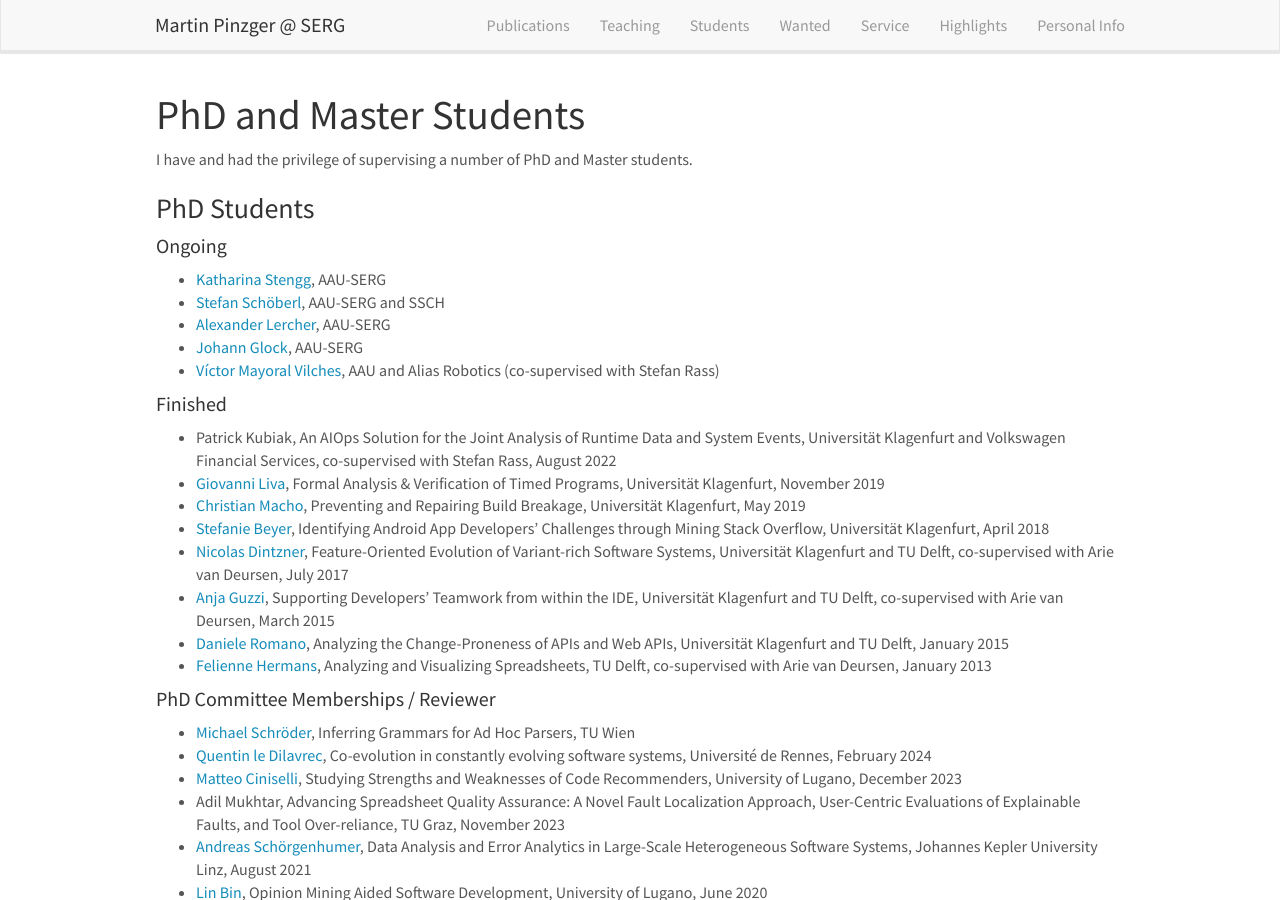
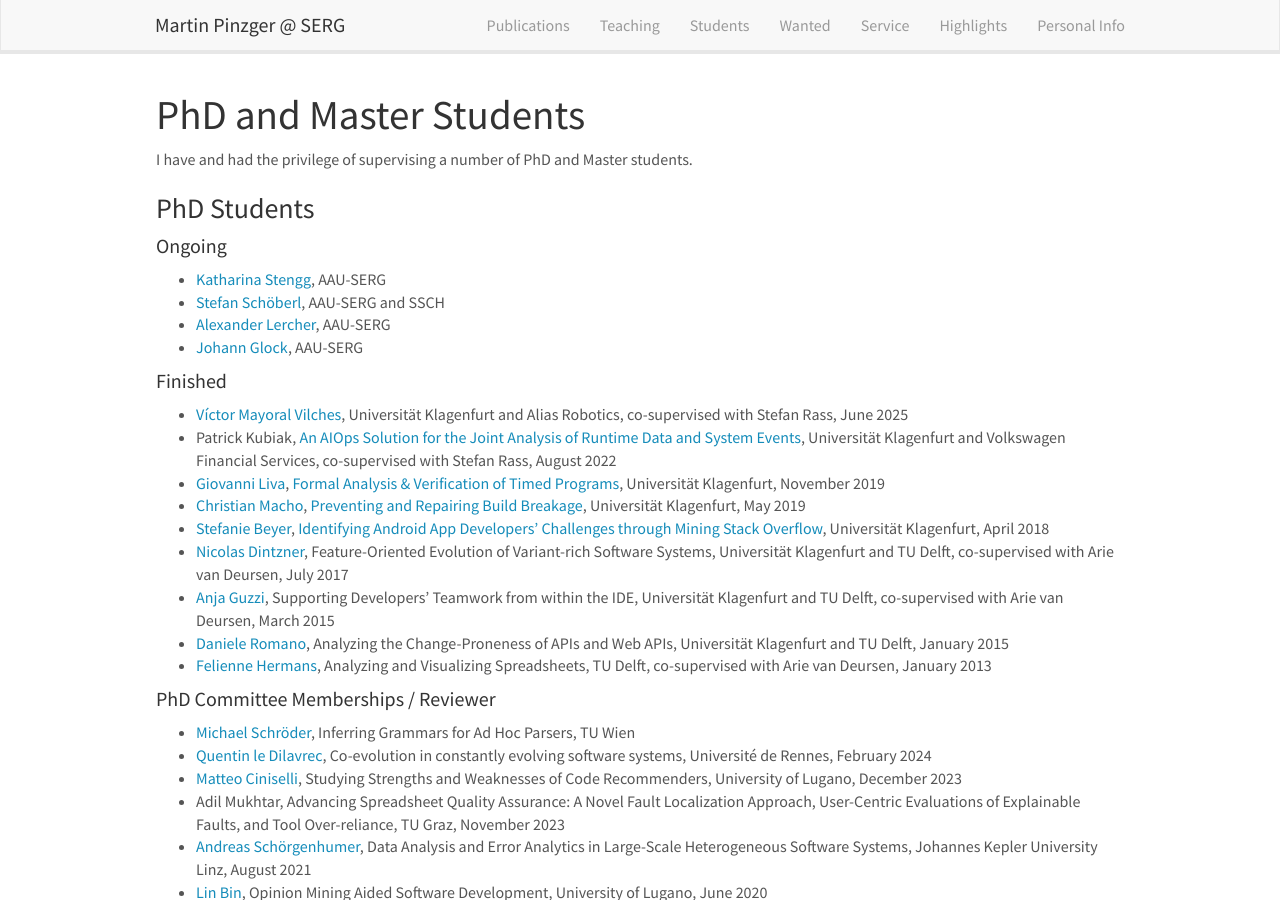
Before and after one commit to pinzger/pinzger.github.io, a Jekyll site: the page built from _pages/students.md, in a window 1280 px wide and 900 px high. Built offline with Jekyll 4.4.1, drawn with Linux system fonts in a browser that asks for light colours; nearby versions of some CDN libraries.

Commit message:
updated students

```diff
--- a/_pages/students.md
+++ b/_pages/students.md
@@ -18,14 +18,13 @@ I have and had the privilege of supervising a number of PhD and Master students.
 * [Stefan Schöberl](https://www.scch.at/team/stefan.schoeberl), AAU-SERG and SSCH
 * [Alexander Lercher](https://www.aau.at/en/team/lercher-alexander-gerhard/), AAU-SERG
 * [Johann Glock](https://www.aau.at/en/team/glock-johann/), AAU-SERG
-* [Víctor Mayoral Vilches](https://www.linkedin.com/in/vmayoral/), AAU and Alias Robotics (co-supervised with Stefan Rass)
 
 #### Finished
-
-* Patrick Kubiak, An AIOps Solution for the Joint Analysis of Runtime Data and System Events, Universität Klagenfurt and Volkswagen Financial Services, co-supervised with Stefan Rass, August 2022
-* [Giovanni Liva](https://thisthat.github.io/), Formal Analysis & Verification of Timed Programs, Universität Klagenfurt, November 2019
-* [Christian Macho](https://mitschi.github.io/), Preventing and Repairing Build Breakage, Universität Klagenfurt, May 2019
-* [Stefanie Beyer](https://www.aau.at/en/isys/serg/team/beyer-stefanie/), Identifying Android App Developers’ Challenges through Mining Stack Overflow, Universität Klagenfurt, April 2018
+* [Víctor Mayoral Vilches](https://www.linkedin.com/in/vmayoral/), Universität Klagenfurt and Alias Robotics, co-supervised with Stefan Rass, June 2025
+* Patrick Kubiak, [An AIOps Solution for the Joint Analysis of Runtime Data and System Events](https://resolver.obvsg.at/urn:nbn:at:at-ubk:1-44968), Universität Klagenfurt and Volkswagen Financial Services, co-supervised with Stefan Rass, August 2022
+* [Giovanni Liva](https://thisthat.github.io/), [Formal Analysis & Verification of Timed Programs](https://resolver.obvsg.at/urn:nbn:at:at-ubk:1-34380), Universität Klagenfurt, November 2019
+* [Christian Macho](https://mitschi.github.io/), [Preventing and Repairing Build Breakage](https://resolver.obvsg.at/urn:nbn:at:at-ubk:1-34024), Universität Klagenfurt, May 2019
+* [Stefanie Beyer](https://www.aau.at/en/isys/serg/team/beyer-stefanie/), [Identifying Android App Developers’ Challenges through Mining Stack Overflow](https://resolver.obvsg.at/urn:nbn:at:at-ubk:1-30316), Universität Klagenfurt, April 2018
 * [Nicolas Dintzner](http://swerl.tudelft.nl/bin/view/NicolasDintzner/WebHome), Feature-Oriented Evolution of Variant-rich Software Systems, Universität Klagenfurt and TU Delft, co-supervised with Arie van Deursen, July 2017
 * [Anja Guzzi](http://swerl.tudelft.nl/bin/view/Main/AnjaGuzzi), Supporting Developers’ Teamwork from within the IDE, Universität Klagenfurt and TU Delft, co-supervised with Arie van Deursen, March 2015
 * [Daniele Romano](http://swerl.tudelft.nl/bin/view/DanieleRomano/WebHome), Analyzing the Change-Proneness of APIs and Web APIs, Universität Klagenfurt and TU Delft, January 2015
```
